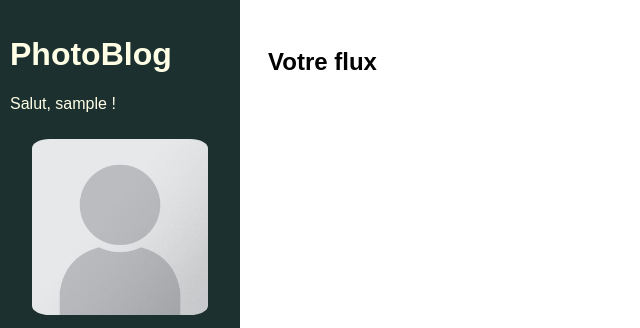
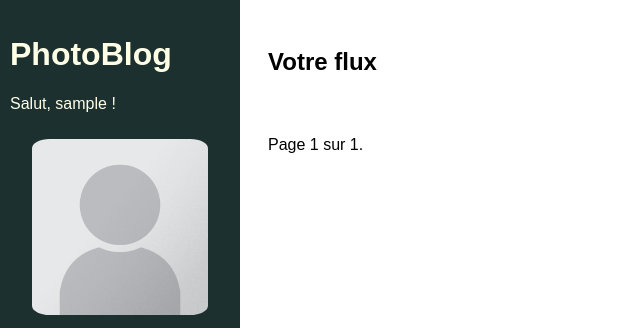
Before and after one commit to Rod97139/photoblog, a Django app: page /home/ in a window 1280 px wide. Shown: the top 328 px of the page, without its empty margins (0-640 px from the left). Run offline with Django 3.2, Linux system fonts and the light colour scheme; the visitor is signed in with stand-in values (Sample User, id 1); data comes from the database, SQL or seed files in the repository; data that the repository does not hold is empty; parts of the project's set-up code (start-up, migrations or seed data) failed here and were passed over.

Commit message:
paginator

```diff
--- a/blog/templates/blog/home.html
+++ b/blog/templates/blog/home.html
@@ -3,7 +3,7 @@
 {% block content %}
     <h2>Votre flux</h2>
     <div class="grid-container">
-        {% for instance in blogs_and_photos %}
+        {% for instance in page_obj %}
             {% if instance|model_type == 'Blog' %}
                 {% include 'blog/partials/blog_snippet.html' with blog=instance %}
             {% elif instance|model_type == 'Photo' %}
@@ -11,4 +11,5 @@
             {% endif %}
         {% endfor %}
     </div>
+    {% include 'blog/partials/pagination_snippet.html' %}
 {% endblock content %}
--- /dev/null
+++ b/blog/templates/blog/partials/pagination_snippet.html
@@ -0,0 +1,16 @@
+<span>
+    {% if page_obj.has_previous %}
+        <a href="?page=1">« première</a>
+        <a href="?page={{ page_obj.previous_page_number }}">précédente</a>
+    {% endif %}
+
+    <span>
+        Page {{ page_obj.number }} sur {{ page_obj.paginator.num_pages }}.
+
+    </span>
+    {% if page_obj.has_next %}
+        <a href="?page={{ page_obj.next_page_number }}">suivante</a>
+
+        <a href="?page={{ page_obj.paginator.num_pages }}">dernière »</a>
+    {% endif %}
+</span>
--- a/blog/templates/blog/photo_feed.html
+++ b/blog/templates/blog/photo_feed.html
@@ -2,8 +2,9 @@
 {% block content %}
     <h2>Flux de photos</h2>
     <div class="grid-container">
-        {% for photo in photos %}
+        {% for photo in page_obj %}
             {% include 'blog/partials/photo_snippet.html' %}
         {% endfor %}
     </div>
+    {% include 'blog/partials/pagination_snippet.html' %}
 {% endblock content %}
--- a/blog/views.py
+++ b/blog/views.py
@@ -1,5 +1,5 @@
 from itertools import chain
-
+from django.core.paginator import Paginator
 from django.contrib.auth.decorators import login_required, permission_required
 from django.forms import formset_factory
 from django.db.models import Q
@@ -38,8 +38,12 @@ def home(request):
         reverse=True
     )
 
+    paginator = Paginator(blogs_and_photos, 6)
+    page = request.GET.get('page')
+    page_obj = paginator.get_page(page)
+
     context = {
-        'blogs_and_photos': blogs_and_photos,
+        'page_obj': page_obj,
     }
     return render(request, 'blog/home.html', context=context)
 
@@ -129,7 +133,11 @@ def follow_users(request):
 def photo_feed(request):
     photos = models.Photo.objects.filter(
         uploader__in=request.user.follows.all()).order_by('-date_created')
+    paginator = Paginator(photos, 6)
+    page = request.GET.get('page')
+    page_obj = paginator.get_page(page)
+
     context = {
-        'photos': photos,
+        'page_obj': page_obj,
     }
     return render(request, 'blog/photo_feed.html', context=context)
```
